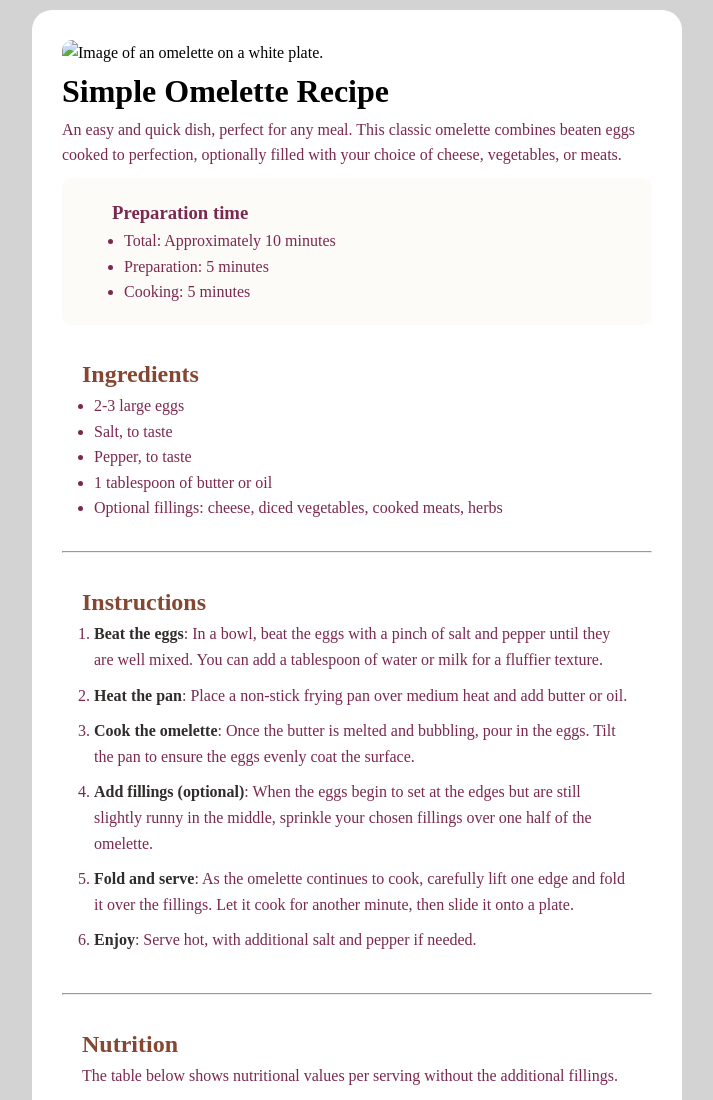
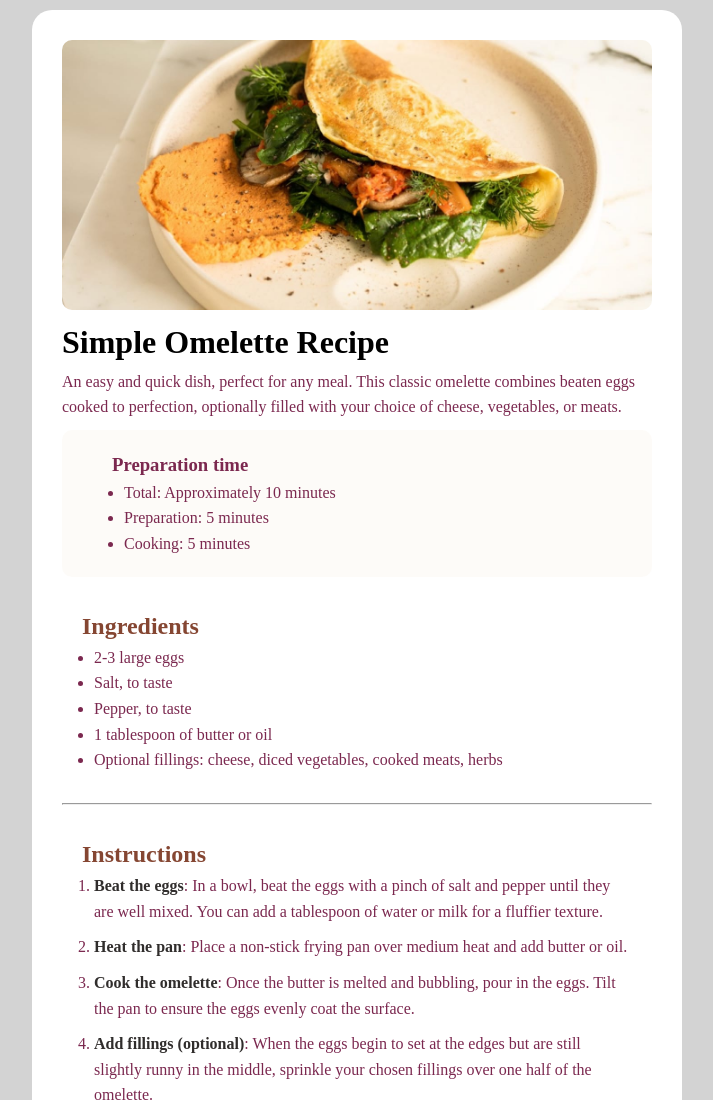
Before and after one commit to samsdivstudios/Frontend-Mentor-Recipe-page, a plain HTML site: page index.html in a window 1280 px wide. Shown: the top 1100 px of the page, without its empty margins (283-996 px from the left). Drawn offline with Linux system fonts and the light colour scheme.

Commit message:
Update index.html

```diff
--- a/index.html
+++ b/index.html
@@ -19,7 +19,7 @@
 
 <div class="wrapper">
   <header>
-    <img src="/image-omelette.jpeg" alt="Image of an omelette on a white plate.">
+    <img src="assets/images/image-omelette.jpeg" alt="Image of an omelette on a white plate.">
     <h1>Simple Omelette Recipe</h1>
     <p>An easy and quick dish, perfect for any meal. This classic omelette combines beaten eggs cooked to perfection, optionally filled with your choice of cheese, vegetables, or meats.</p>
   </header>
```
